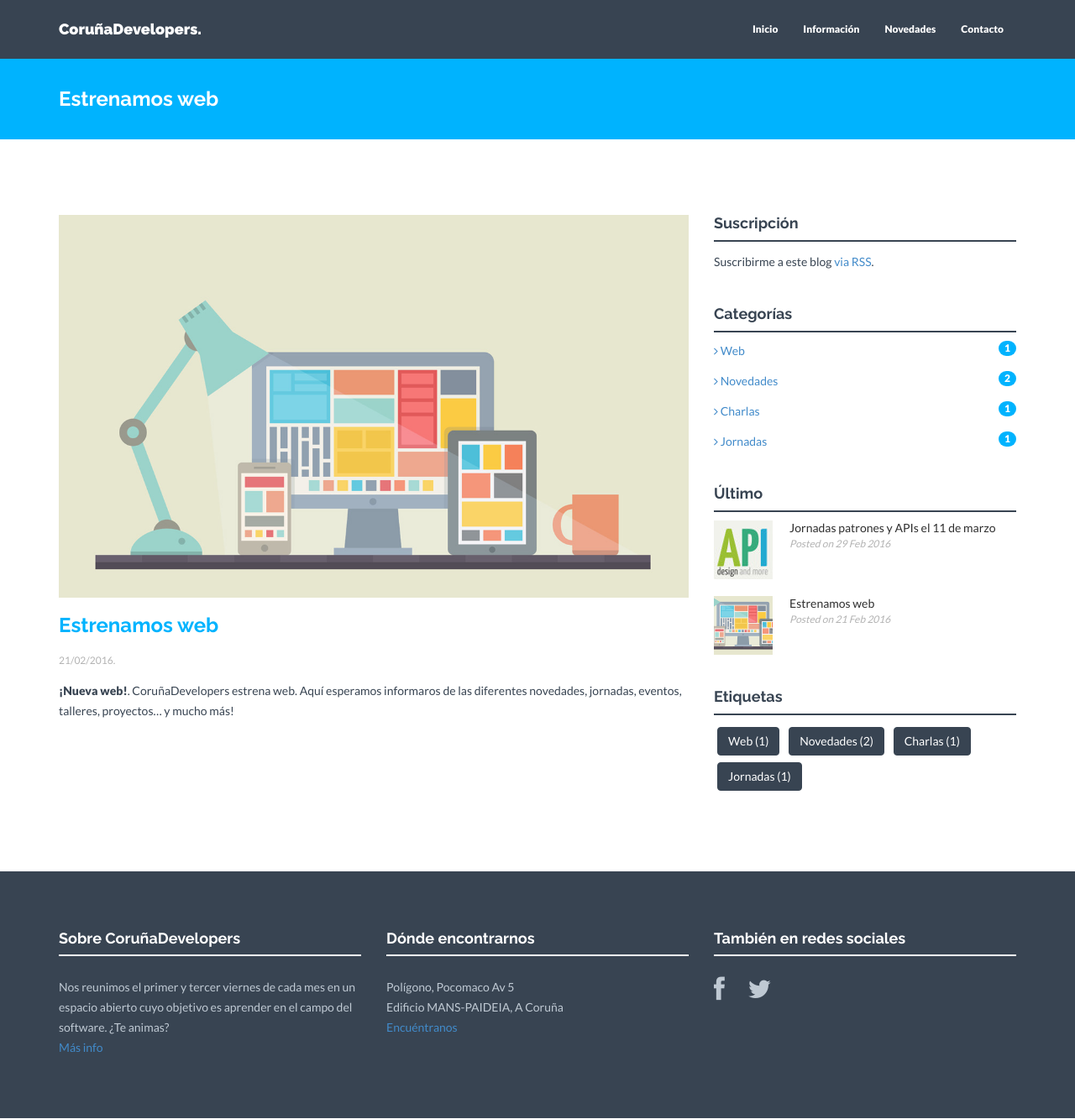
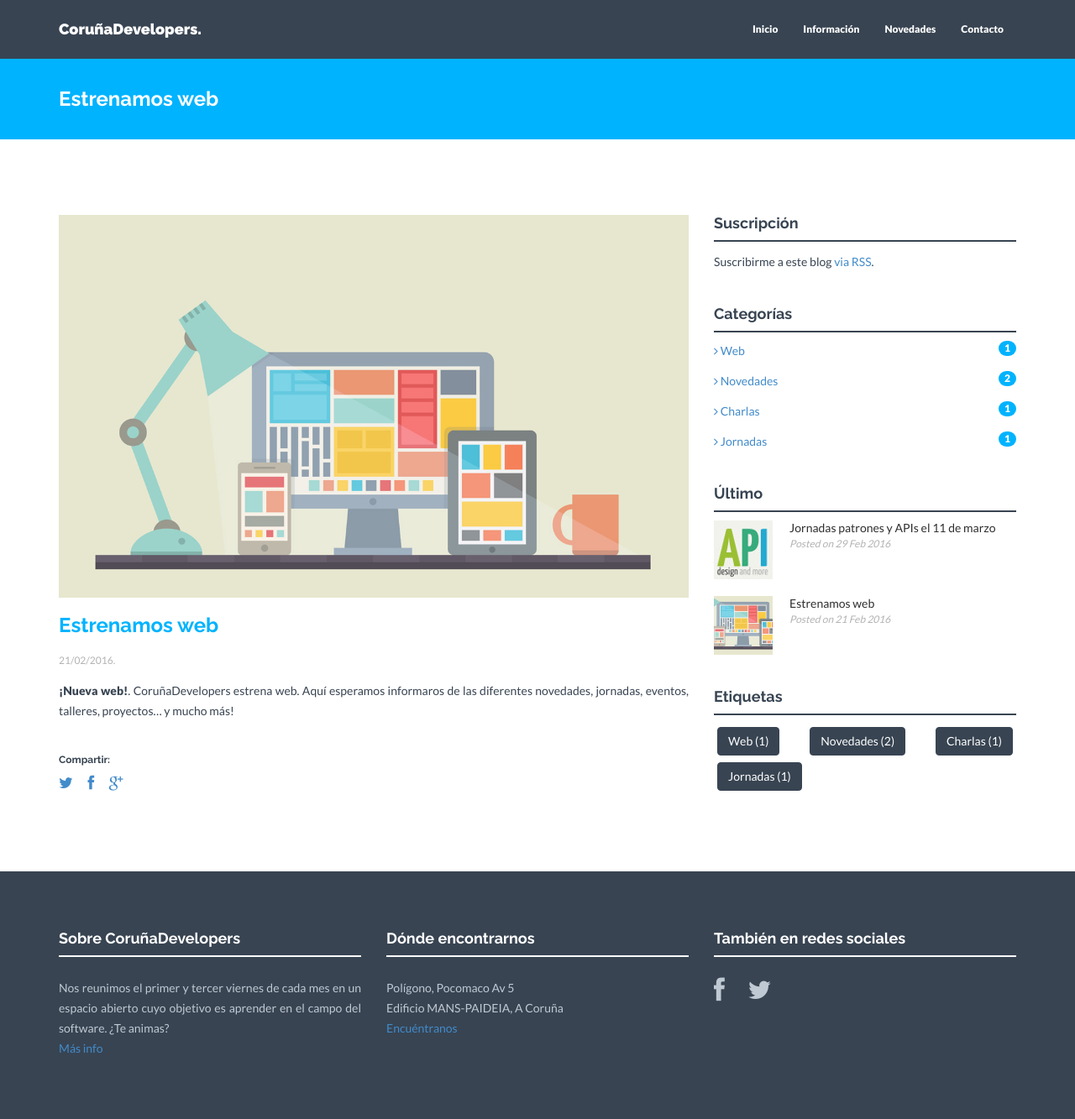
Before and after one commit to CorunaDevelopers/corunadevelopers.github.io, a Jekyll site: the page built from _posts/blog/2016-02-21-new-web.markdown, in a window 1280 px wide and 1333 px high. Shown: the whole window at 84% size. Built offline with Jekyll 4.4.1, drawn with Linux system fonts in a browser that asks for light colours; nearby versions of some CDN libraries.

Commit message:
social share

```diff
--- a/_includes/css/style.css
+++ b/_includes/css/style.css
@@ -28,6 +28,7 @@ body {
 	color: {{ site.colors.secondary }};
 	font-family: 'Lato', sans-serif;
 	font-weight: 400;
+	text-align: justify;
 	}
 
 h1, h2, h3, h4, h5, h6 {
--- a/_layouts/post.html
+++ b/_layouts/post.html
@@ -16,13 +16,12 @@ layout: default
             {{ content }}
 
             <div class="spacing"></div>
-            <!-- <h6>SHARE:</h6>
+            <h6>Compartir:</h6>
             <p class="share">
-                <a href="#"><i class="fa fa-twitter"></i></a>
-                <a href="#"><i class="fa fa-facebook"></i></a>
-                <a href="#"><i class="fa fa-tumblr"></i></a>
-                <a href="#"><i class="fa fa-google-plus"></i></a>
-            </p> -->
+                <a href="https://twitter.com/intent/tweet?text={{ page.title }}&url={{ site.url }}{{ page.url }}&via={{ site.twitter_username }}&related={{ site.twitter_username }}" rel="nofollow" target="_blank" title="Share on Twitter"><i class="fa fa-twitter"></i></a>
+                <a href="https://facebook.com/sharer.php?u={{ site.url }}{{ page.url }}" rel="nofollow" target="_blank" title="Share on Facebook"><i class="fa fa-facebook"></i></a>
+                <a href="https://plus.google.com/share?url={{ site.url }}{{ page.url }}" rel="nofollow" target="_blank" title="Share on Google+"><i class="fa fa-google-plus"></i></a>
+            </p>
         </div><! --/col-lg-8 -->
 
         {% include sidebar.html %}
```
